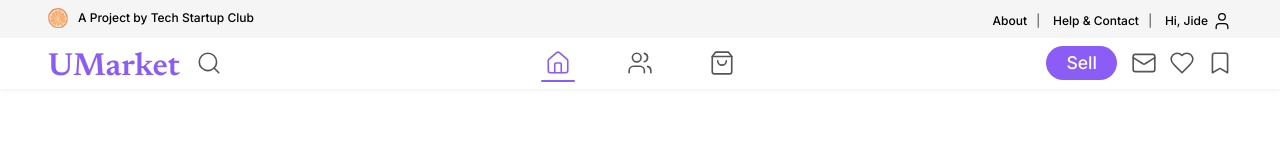
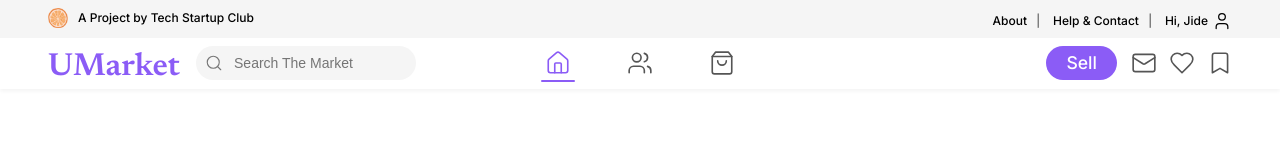
Before and after one commit to TechStartupClub/UMarket, a React (Vite) app in the folder client/: page / in a window 1280 px wide. Shown: the top 160 px of the page. Built offline with nearby package versions, Linux system fonts and the light colour scheme.

Commit message:
feat: mini search bar on larger screens

```diff
--- a/client/src/shared/components/layout/Navbar/index.tsx
+++ b/client/src/shared/components/layout/Navbar/index.tsx
@@ -9,12 +9,14 @@ const Navbar: React.FC = () => {
     const [isMenuOpen, setIsMenuOpen] = useState(false);
     const [isSearchOpen, setIsSearchOpen] = useState(false);
     const [isScrolled, setIsScrolled] = useState(false);
+    const [windowWidth, setWindowWidth] = useState(window.innerWidth);
     const navigate = useNavigate();
     const location = useLocation();
     const mobileSearchRef = useRef<HTMLDivElement>(null);
     const desktopSearchRef = useRef<HTMLDivElement>(null);
     const searchIconRef = useRef<HTMLButtonElement>(null);
     const mobileSearchIconRef = useRef<HTMLButtonElement>(null);
+    const miniSearchRef = useRef<HTMLDivElement>(null);
 
     // Check if a path is active (exact match or starts with for nested routes)
     const isPathActive = (path: string) => {
@@ -37,6 +39,18 @@ const Navbar: React.FC = () => {
         };
     }, []);
 
+    useEffect(() => {
+        const handleResize = () => {
+            setWindowWidth(window.innerWidth);
+        };
+
+        window.addEventListener('resize', handleResize);
+
+        return () => {
+            window.removeEventListener('resize', handleResize);
+        };
+    }, []);
+
     // Close search when location changes
     useEffect(() => {
         setIsSearchOpen(false);
@@ -52,12 +66,14 @@ const Navbar: React.FC = () => {
             const isClickInsideMobileSearch = mobileSearchRef.current?.contains(target);
             const isClickOnDesktopIcon = searchIconRef.current?.contains(target);
             const isClickOnMobileIcon = mobileSearchIconRef.current?.contains(target);
+            const isClickInsideMiniSearch = miniSearchRef.current?.contains(target);
 
             // Only close if clicked outside all search-related elements
             if (!isClickInsideDesktopSearch &&
                 !isClickInsideMobileSearch &&
                 !isClickOnDesktopIcon &&
-                !isClickOnMobileIcon) {
+                !isClickOnMobileIcon &&
+                !isClickInsideMiniSearch) {
                 setIsSearchOpen(false);
             }
         };
@@ -100,6 +116,8 @@ const Navbar: React.FC = () => {
         }
     };
 
+    const isLargeScreen = windowWidth >= 1080;
+
     return (
         <nav className={`${styles.navbar} ${isScrolled ? styles.scrolled : ''}`}>
             <div className={styles.container}>
@@ -107,7 +125,7 @@ const Navbar: React.FC = () => {
                     <Link to="/" className={styles.logo}>
                         UMarket
                     </Link>
-                    {/* Search icon moved to left side */}
+                    {/* Regular search button */}
                     <button
                         className={`${styles.iconButton} ${styles.searchButton} ${isSearchOpen ? styles.active : ''}`}
                         onClick={(e) => toggleSearch(e)}
@@ -116,6 +134,33 @@ const Navbar: React.FC = () => {
                     >
                         <Search size={26} strokeWidth={1.5} />
                     </button>
+
+                    {/* Mini search bar (shown on larger screens) */}
+                    <div
+                        className={`${styles.miniSearchBar} ${isSearchOpen ? styles.hidden : ''}`}
+                        ref={miniSearchRef}
+                        onClick={() => {
+                            setIsSearchOpen(true);
+                            setIsMenuOpen(false);
+                        }}
+                    >
+                        <button
+                            className={styles.miniSearchButton}
+                            onClick={(e) => {
+                                e.stopPropagation();
+                                setIsSearchOpen(true);
+                                setIsMenuOpen(false);
+                            }}
+                            aria-label="Expand search"
+                        >
+                            <Search size={18} strokeWidth={1.5} />
+                        </button>
+                        <input
+                            type="text"
+                            placeholder="Search The Market"
+                            readOnly
+                        />
+                    </div>
                 </div>
 
                 {/* Center Nav Icons */}
@@ -146,7 +191,10 @@ const Navbar: React.FC = () => {
                 {/* Desktop Search */}
                 <div className={styles.navCenter}>
                     {isSearchOpen && (
-                        <div className={styles.expandedSearch} ref={desktopSearchRef}>
+                        <div
+                            className={`${styles.expandedSearch} ${isLargeScreen ? styles.isLargeScreen : ''}`}
+                            ref={desktopSearchRef}
+                        >
                             <form onSubmit={handleSearch}>
                                 <input
                                     placeholder="Search The Market"
--- a/client/src/shared/components/layout/Navbar/navbar.module.css
+++ b/client/src/shared/components/layout/Navbar/navbar.module.css
@@ -46,6 +46,65 @@
 
 .searchButton.active {
     color: #8B5CF6;
+}
+
+/* Mini search bar styles */
+.miniSearchBar {
+    display: none; /* Hidden by default, shown in media query */
+    width: 220px;
+    height: 34px;
+    position: relative;
+    margin-left: 4px;
+    cursor: pointer;
+    transition: all 0.3s ease;
+}
+
+.miniSearchBar.hidden {
+    opacity: 0;
+    visibility: hidden;
+    pointer-events: none;
+    position: absolute;
+    width: 0;
+}
+
+.miniSearchBar input {
+    width: 100%;
+    height: 100%;
+    background-color: #f5f5f5;
+    border: none;
+    border-radius: 30px;
+    padding: 0 12px 0 38px; /* Padding adjusted for left icon */
+    font-size: 14px;
+    color: #555;
+    outline: none;
+    cursor: pointer;
+}
+
+.miniSearchBar input:focus {
+    background-color: #f0f0f0;
+}
+
+.miniSearchButton {
+    position: absolute;
+    left: 4px; /* Changed from right to left */
+    top: 50%;
+    transform: translateY(-50%);
+    display: flex;
+    align-items: center;
+    justify-content: center;
+    background: none;
+    border: none;
+    width: 28px;
+    height: 28px;
+    border-radius: 50%;
+    color: #777;
+    cursor: pointer;
+    z-index: 1;
+}
+
+.miniSearchButton:hover {
+    color: #8B5CF6;
+    background-color: rgba(139, 92, 246, 0.08);
 }
 
 /* Center Nav Icons */
@@ -145,11 +204,25 @@
     top: 50%;
     transform: translateY(-50%);
     z-index: 5;
+    transition: all 0.3s ease;
+    animation: expandSearch 0.3s ease forwards;
+    width: calc(100% - 12px); /* Adjust width to account for padding */
 }
 
 .expandedSearch form {
     width: 100%;
     display: flex;
+}
+
+@keyframes expandSearch {
+    0% {
+        opacity: 0;
+        transform: translateY(-50%) scale(0.95);
+    }
+    100% {
+        opacity: 1;
+        transform: translateY(-50%) scale(1);
+    }
 }
 
 /* Mobile Search - using original styles */
@@ -256,6 +329,27 @@
     }
 }
 
+/* For wider desktops - show mini search bar instead of icon */
+@media screen and (min-width: 1080px) {
+    .navLeft .searchButton {
+        display: none;
+    }
+
+    /* Show search button when search is expanded */
+    .navLeft .searchButton.active {
+        display: flex;
+    }
+
+    .miniSearchBar {
+        display: flex;
+    }
+
+    /* When search is open, ensure max width */
+    .expandedSearch.isLargeScreen {
+        width: calc(100% - 8px);
+    }
+}
+
 /* Media Queries for Mobile */
 @media (max-width: 960px) {
     .navbar {
@@ -272,7 +366,13 @@
         display: none;
     }
 
+    /* Hide the search button in the navLeft on mobile */
     .navLeft .searchButton {
+        display: none;
+    }
+
+    /* Hide mini search on mobile */
+    .miniSearchBar {
         display: none;
     }
 
```
